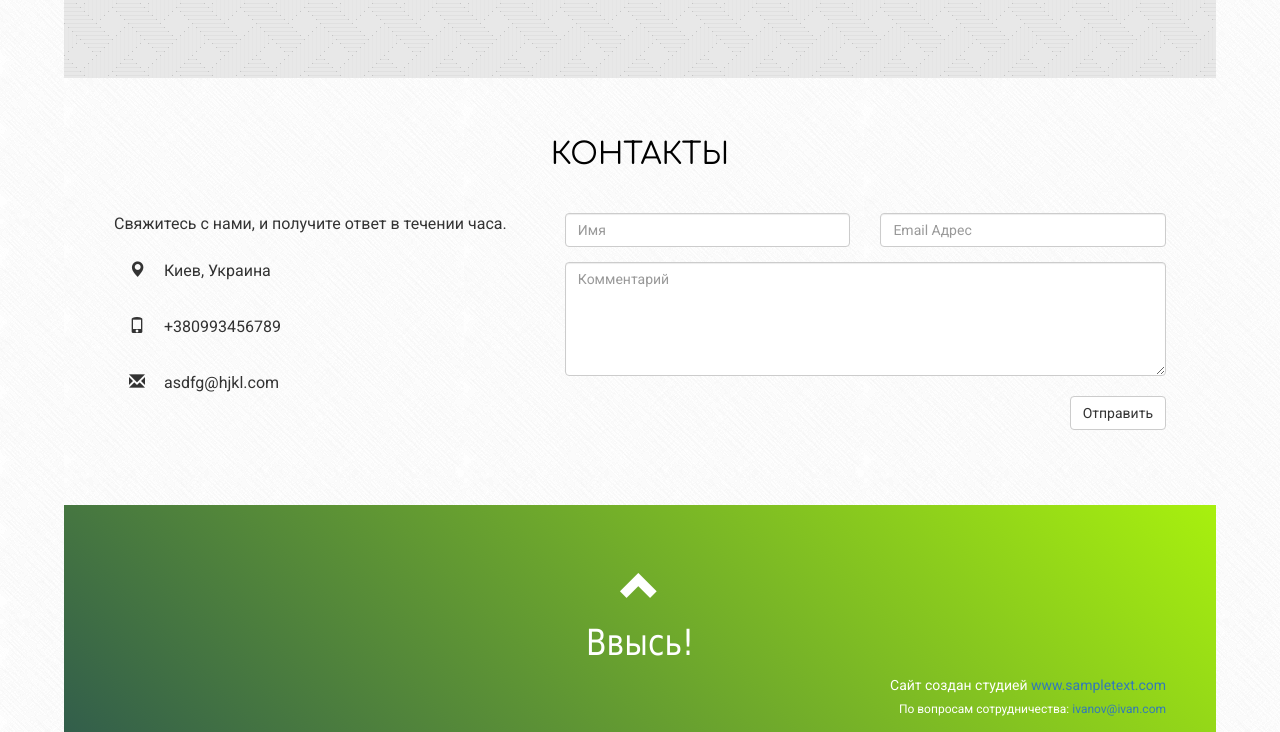
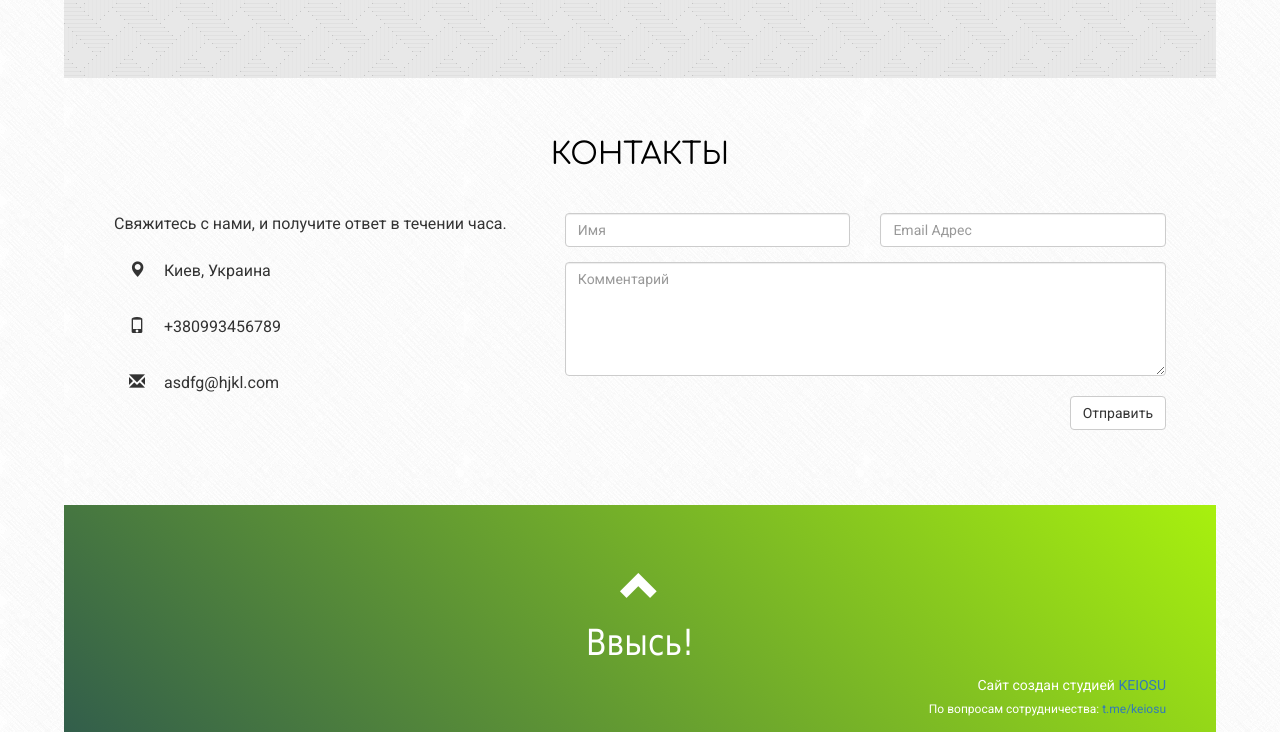
Before and after one commit to lunarp/my-site-product-bs, a plain HTML site: page index.html in a window 1280 px wide. Shown: the part 3381-4113 px from the top of the page. Drawn offline with nearby package versions, Linux system fonts and the light colour scheme; a web font is replaced by a local one.

Commit message:
added telegram link

```diff
--- a/index.html
+++ b/index.html
@@ -336,8 +336,8 @@
   <a href="#myPage" title="To Top">
     <span class="glyphicon glyphicon-chevron-up"><br> <h2 class="heading-white">Ввысь!</h2></span>
   </a>
-  <h5>Сайт создан студией <a href="#">www.sampletext.com</a></h5>
-  <h6>По вопросам сотрудничества: <a href="#">ivanov@ivan.com</a></h6>
+  <h5>Сайт создан студией <a href="#">KEIOSU</a></h5>
+  <h6>По вопросам сотрудничества: <a href="#">t.me/keiosu</a></h6>
 </footer>
 
 </body>
```
